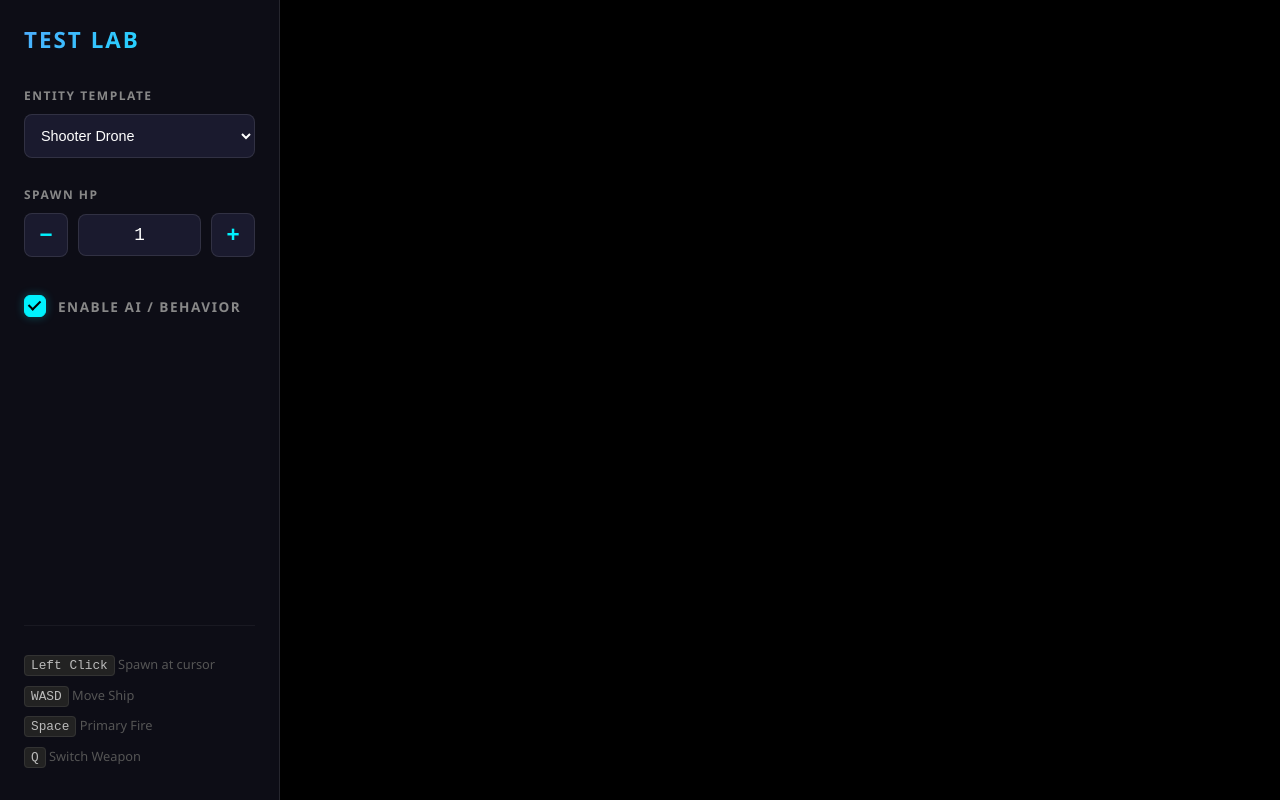
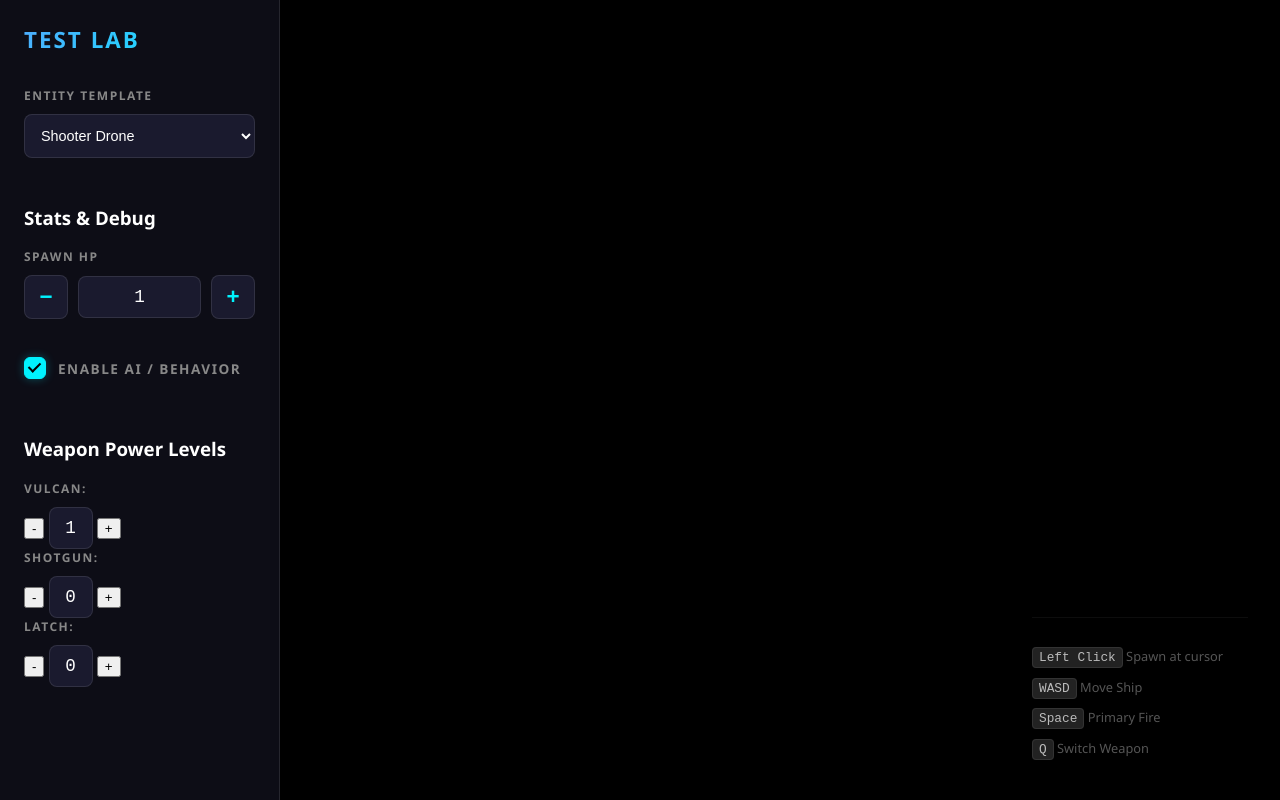
Before and after one commit to adamico/alienpi, a website: page test.html in a window 1280 px wide. Drawn offline with Linux system fonts and the light colour scheme.

Commit message:
feat: add UI controls for configuring player weapon levels and reorganize debug interface

```diff
--- a/test.html
+++ b/test.html
@@ -18,6 +18,20 @@
         transform: translate(-50%, -50%);
         z-index: 1;
       }
+      #hint-overlay {
+        position: absolute;
+        top: 0;
+        right: 0;
+        width: 280px;
+        height: 100vh;
+        display: flex;
+        flex-direction: column;
+        justify-content: flex-end;
+        padding: 32px;
+        box-sizing: border-box;
+        pointer-events: none;
+        z-index: 100;
+      }
       #ui-overlay {
         position: absolute;
         top: 0;
@@ -34,6 +48,22 @@
         z-index: 100;
         box-shadow: 10px 0 30px rgba(0, 0, 0, 0.5);
         pointer-events: auto;
+        overflow-y: auto;
+      }
+
+      /* Custom Scrollbar */
+      #ui-overlay::-webkit-scrollbar {
+        width: 6px;
+      }
+      #ui-overlay::-webkit-scrollbar-track {
+        background: transparent;
+      }
+      #ui-overlay::-webkit-scrollbar-thumb {
+        background: rgba(255, 255, 255, 0.1);
+        border-radius: 10px;
+      }
+      #ui-overlay::-webkit-scrollbar-thumb:hover {
+        background: rgba(255, 255, 255, 0.2);
       }
       h1 {
         font-size: 1.4rem;
@@ -224,7 +254,9 @@
         </select>
       </div>
 
+
       <div class="control-group">
+        <h3>Stats & Debug</h3>
         <label for="hp-input">Spawn HP</label>
         <div class="hp-controls">
           <button id="hp-minus" class="btn-ctrl">−</button>
@@ -240,6 +272,62 @@
         </label>
       </div>
 
+      <div class="control-group">
+        <h3>Weapon Power Levels</h3>
+        <div class="control-row">
+          <label for="vulcanLevel">Vulcan:</label>
+          <div class="hp-input-group">
+            <button
+              class="weapon-btn"
+              data-target="vulcanLevel"
+              data-delta="-1"
+            >
+              -
+            </button>
+            <input type="number" id="vulcanLevel" value="1" min="0" max="3" />
+            <button class="weapon-btn" data-target="vulcanLevel" data-delta="1">
+              +
+            </button>
+          </div>
+        </div>
+        <div class="control-row">
+          <label for="shotgunLevel">Shotgun:</label>
+          <div class="hp-input-group">
+            <button
+              class="weapon-btn"
+              data-target="shotgunLevel"
+              data-delta="-1"
+            >
+              -
+            </button>
+            <input type="number" id="shotgunLevel" value="0" min="0" max="3" />
+            <button
+              class="weapon-btn"
+              data-target="shotgunLevel"
+              data-delta="1"
+            >
+              +
+            </button>
+          </div>
+        </div>
+        <div class="control-row">
+          <label for="latchLevel">Latch:</label>
+          <div class="hp-input-group">
+            <button class="weapon-btn" data-target="latchLevel" data-delta="-1">
+              -
+            </button>
+            <input type="number" id="latchLevel" value="0" min="0" max="3" />
+            <button class="weapon-btn" data-target="latchLevel" data-delta="1">
+              +
+            </button>
+          </div>
+        </div>
+      </div>
+
+      </div>
+    </div>
+
+    <div id="hint-overlay">
       <div class="hint">
         <p><kbd>Left Click</kbd> Spawn at cursor</p>
         <p><kbd>WASD</kbd> Move Ship</p>
--- a/test.js
+++ b/test.js
@@ -28,6 +28,7 @@ import {
   boss as bossCfg,
   orbiter as orbCfg,
   missile as missileCfg,
+  player as playerCfg,
 } from "./src/config.js";
 
 import {
@@ -35,7 +36,7 @@ import {
   loadDynamicSpritesheet as setupParticleSpritesheet,
 } from "./src/sprites.js";
 
-import { spawnPlayer } from "./src/entities/player.js";
+import { spawnPlayer, player } from "./src/entities/player.js";
 import { BaseEntity } from "./src/entities/baseEntity.js";
 import { Enemy } from "./src/entities/enemy.js";
 import { Boss } from "./src/entities/boss.js";
@@ -66,6 +67,12 @@ function setupUIListeners() {
   const entitySelect = document.getElementById("entity-select");
   const hpInput = document.getElementById("hp-input");
   const behaviorToggle = document.getElementById("behavior-toggle");
+  const maxWepLevel = playerCfg.weaponSystem.maxLevel;
+
+  // Sync HTML inputs with config
+  ["vulcanLevel", "shotgunLevel", "latchLevel"].forEach((id) => {
+    document.getElementById(id).max = maxWepLevel;
+  });
 
   behaviorToggle.addEventListener("change", (e) => {
     behaviorEnabled = e.target.checked;
@@ -91,6 +98,50 @@ function setupUIListeners() {
 
     hpInput.value = defaultHp;
   });
+
+  // --- Weapon Level Listeners ---
+  document.querySelectorAll(".weapon-btn").forEach((btn) => {
+    btn.addEventListener("click", () => {
+      const targetId = btn.dataset.target;
+      const delta = parseInt(btn.dataset.delta);
+      const input = document.getElementById(targetId);
+      const newValue = Math.min(
+        maxWepLevel,
+        Math.max(0, parseInt(input.value) + delta),
+      );
+      input.value = newValue;
+      applyWeaponLevels();
+    });
+  });
+
+  ["vulcanLevel", "shotgunLevel", "latchLevel"].forEach((id) => {
+    document.getElementById(id).addEventListener("change", applyWeaponLevels);
+  });
+
+  function applyWeaponLevels() {
+    if (!player) return;
+    player.weaponLevels.vulcan = parseInt(
+      document.getElementById("vulcanLevel").value,
+    );
+    player.weaponLevels.shotgun = parseInt(
+      document.getElementById("shotgunLevel").value,
+    );
+    player.weaponLevels.latch = parseInt(
+      document.getElementById("latchLevel").value,
+    );
+
+    // If current weapon became 0, switch to first available
+    if (player.weaponLevels[player.currentWeaponKey] === 0) {
+      for (let i = 0; i < 3; i++) {
+        const key = ["vulcan", "shotgun", "latch"][i];
+        if (player.weaponLevels[key] > 0) {
+          player.weaponIndex = i;
+          break;
+        }
+      }
+    }
+    player.updateWeaponSprite();
+  }
 }
 
 async function setupSpritesheets() {
```
Lines whose indentation alone changed are shown as unchanged.
